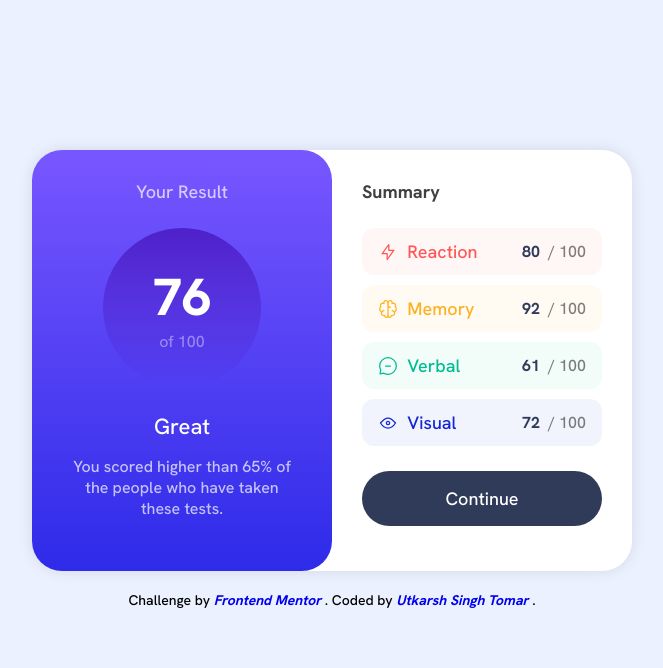
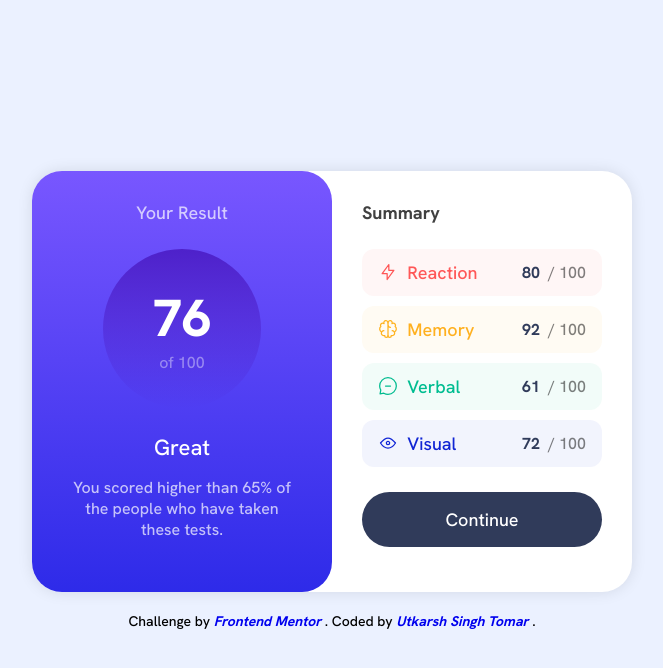
Before and after one commit to singh-ut/FEMC_Results-Summary-Component, a plain HTML site: page index.html in a window 1280 px wide. Shown: the whole page, without its empty margins (308-971 px from the left). Drawn offline with Linux system fonts and the light colour scheme.

Commit message:
responsive height

```diff
--- a/resources/css/style.css
+++ b/resources/css/style.css
@@ -81,12 +81,19 @@ a {
   text-decoration: none;
 }
 
+html,
+body {
+  height: 100%;
+}
+
 body {
   font-family: "Hanken Grotesk", Arial, Helvetica, sans-serif;
   font-weight: 500;
   font-size: 18px;
   display: grid;
   gap: 20px;
+
+  align-content: center;
 }
 
 img {
@@ -98,6 +105,7 @@ img {
 main {
   background: linear-gradient(hsl(241 81% 54% / 0.7), hsla(0, 0%, 0%, 0) 50%);
   width: min(100%, 37.5rem);
+  margin-inline: auto;
 }
 
 /*
@@ -358,8 +366,6 @@ main {
 
   main {
     background: white;
-    margin-inline: auto;
-    margin-top: 150px;
     border-radius: 30px;
     box-shadow: 0 0 15px rgba(0, 0, 0, 0.103);
   }
```
Also changed, not shown: 1 other file.
